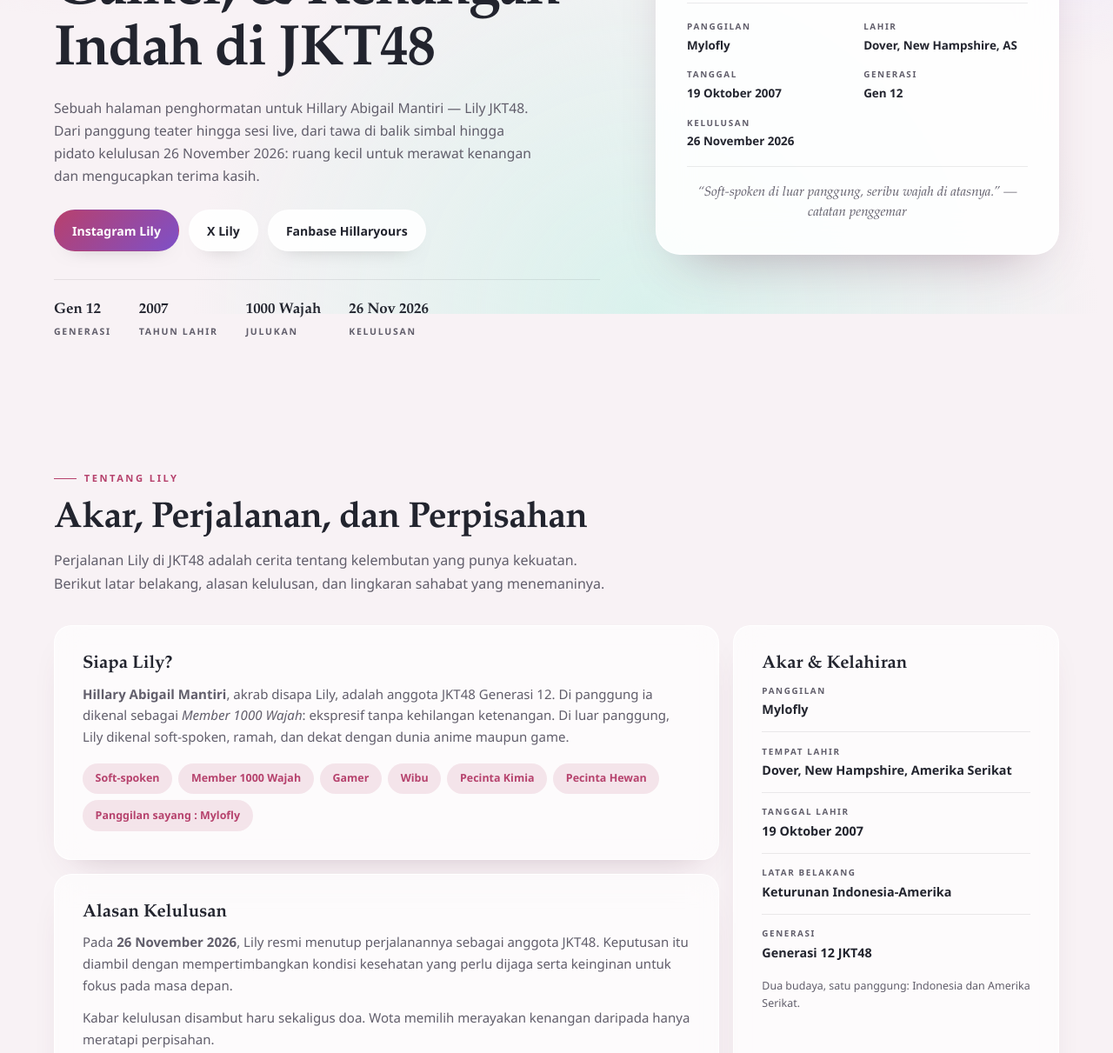
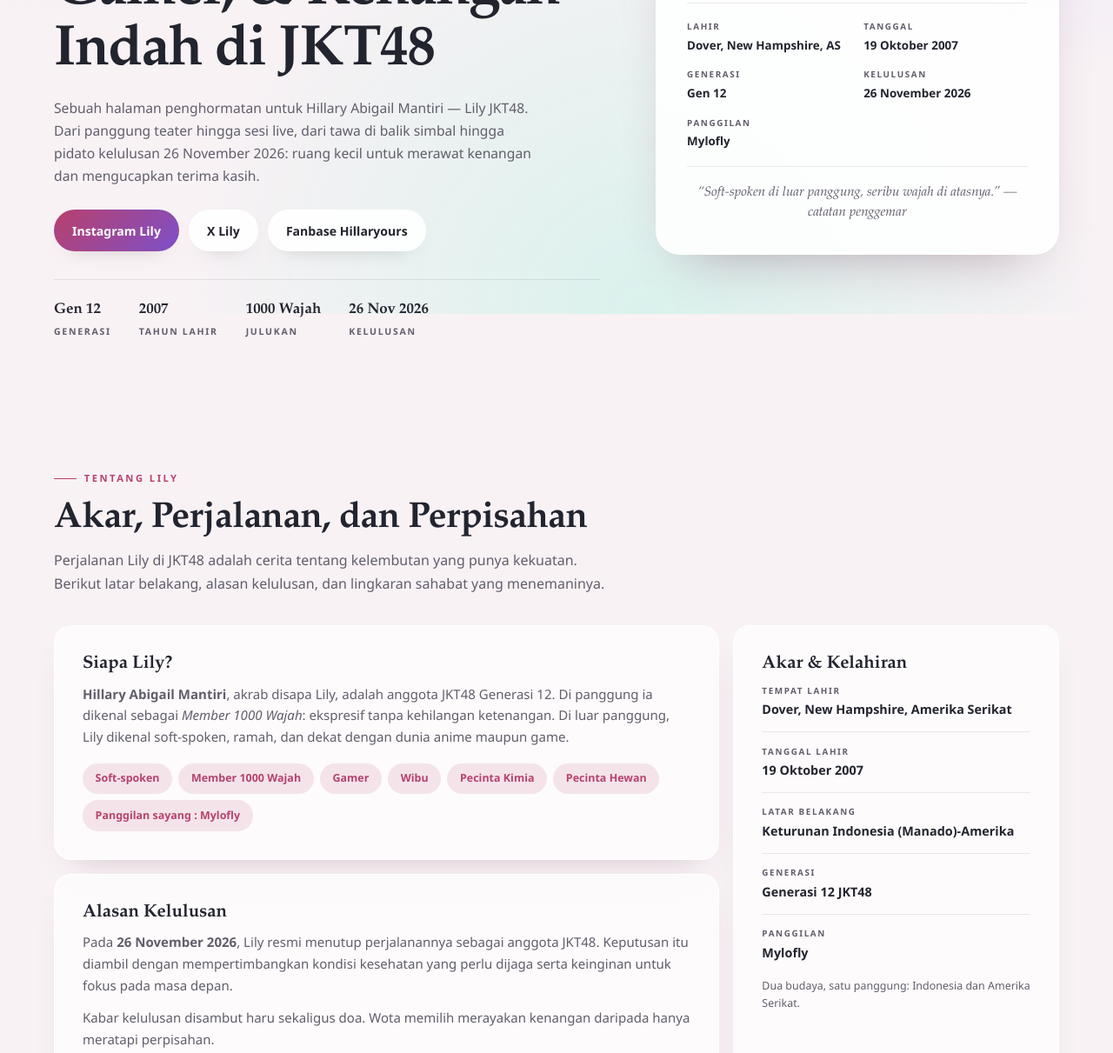
Before and after one commit to habibmuzakkipiliang/PENGHORMATAN_-TRIBUTE-_TERBESAR_LILY_JKT48_2026, a plain HTML site: page index.html in a window 1280 px wide. Shown: the part 439-1650 px from the top of the page at 87% size. Drawn offline with nearby package versions, Linux system fonts and the light colour scheme.

Commit message:
Update index.html

```diff
--- a/index.html
+++ b/index.html
@@ -171,10 +171,6 @@
 
             <dl class="mini-facts">
               <div>
-                <dt>Panggilan</dt>
-                <dd>Mylofly</dd>
-              </div>
-              <div>
                 <dt>Lahir</dt>
                 <dd>Dover, New Hampshire, AS</dd>
               </div>
@@ -189,6 +185,10 @@
               <div>
                 <dt>Kelulusan</dt>
                 <dd>26 November 2026</dd>
+              </div>
+              <div>
+                <dt>Panggilan</dt>
+                <dd>Mylofly</dd>
               </div>
             </dl>
 
@@ -241,10 +241,6 @@
               <h3 class="card-title" id="asal-title">Akar &amp; Kelahiran</h3>
               <dl class="detail-list">
                 <div>
-                  <dt>Panggilan</dt>
-                  <dd>Mylofly</dd>
-                </div>
-                <div>
                   <dt>Tempat lahir</dt>
                   <dd>Dover, New Hampshire, Amerika Serikat</dd>
                 </div>
@@ -254,11 +250,15 @@
                 </div>
                 <div>
                   <dt>Latar belakang</dt>
-                  <dd>Keturunan Indonesia-Amerika</dd>
+                  <dd>Keturunan Indonesia (Manado)-Amerika</dd>
                 </div>
                 <div>
                   <dt>Generasi</dt>
                   <dd>Generasi 12 JKT48</dd>
+                </div>
+                <div>
+                  <dt>Panggilan</dt>
+                  <dd>Mylofly</dd>
                 </div>
               </dl>
               <p class="card-note">Dua budaya, satu panggung: Indonesia dan Amerika Serikat.</p>
```
